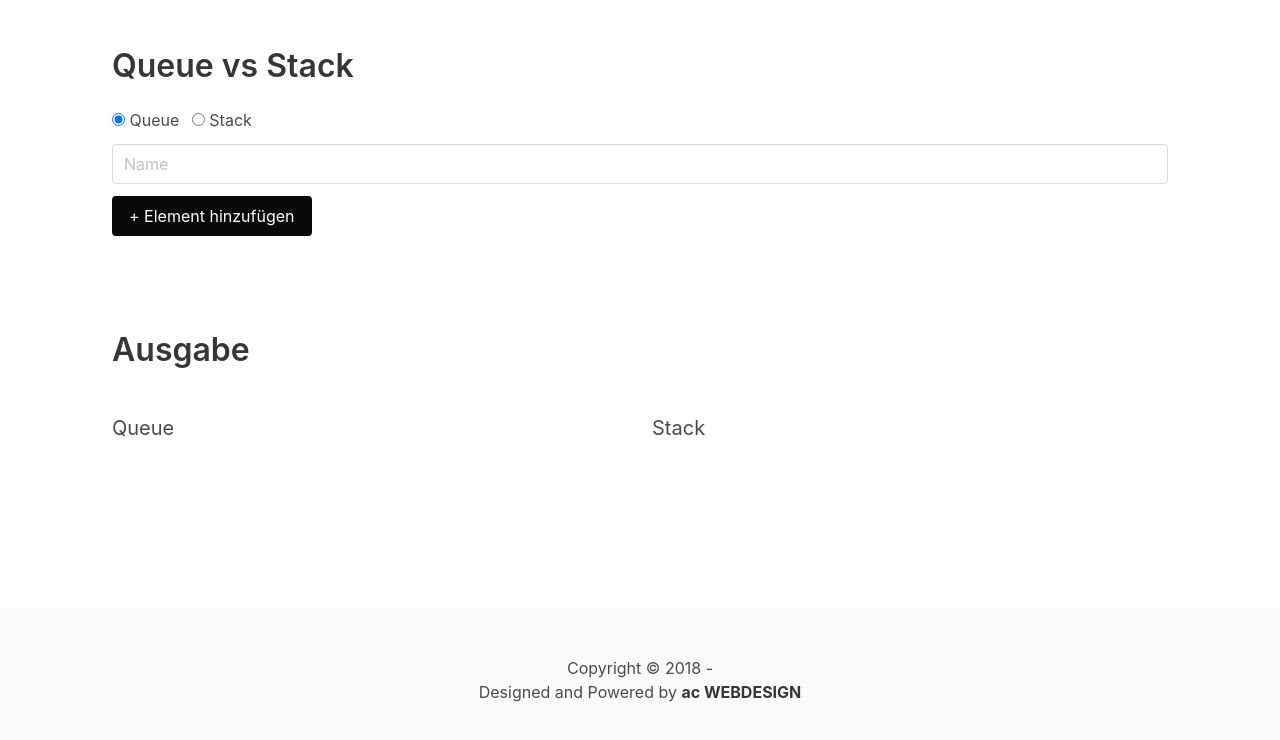
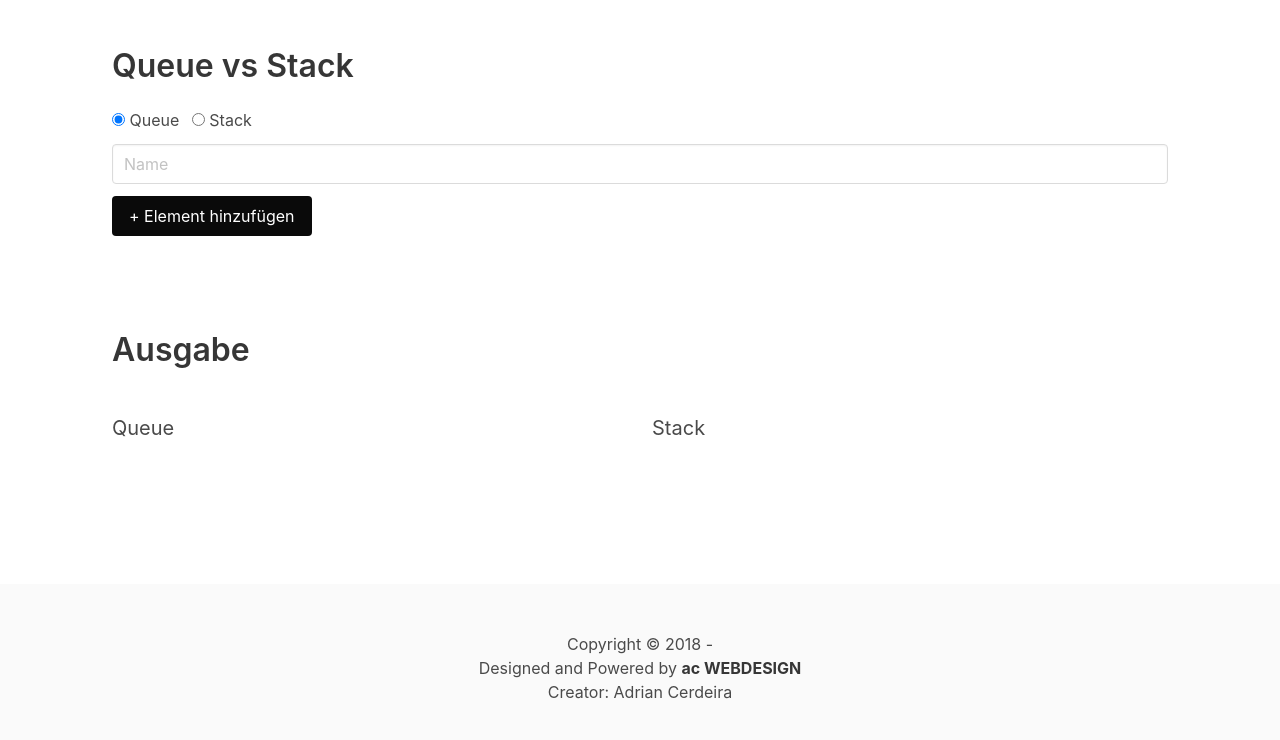
Before and after one commit to adrian-cerdeira/m133-queue-stack, a website built with webpack: page src/index.html in a window 1280 px wide. Built offline with nearby package versions, Linux system fonts and the light colour scheme.

Commit message:
add creator

```diff
--- a/src/index.html
+++ b/src/index.html
@@ -64,6 +64,8 @@
             Copyright © 2018 - <span id="year"></span>
             <br>
             Designed and Powered by <strong>ac WEBDESIGN</strong>
+            <br>
+            Creator: Adrian Cerdeira
         </p>
     </footer>
 </body>
```
